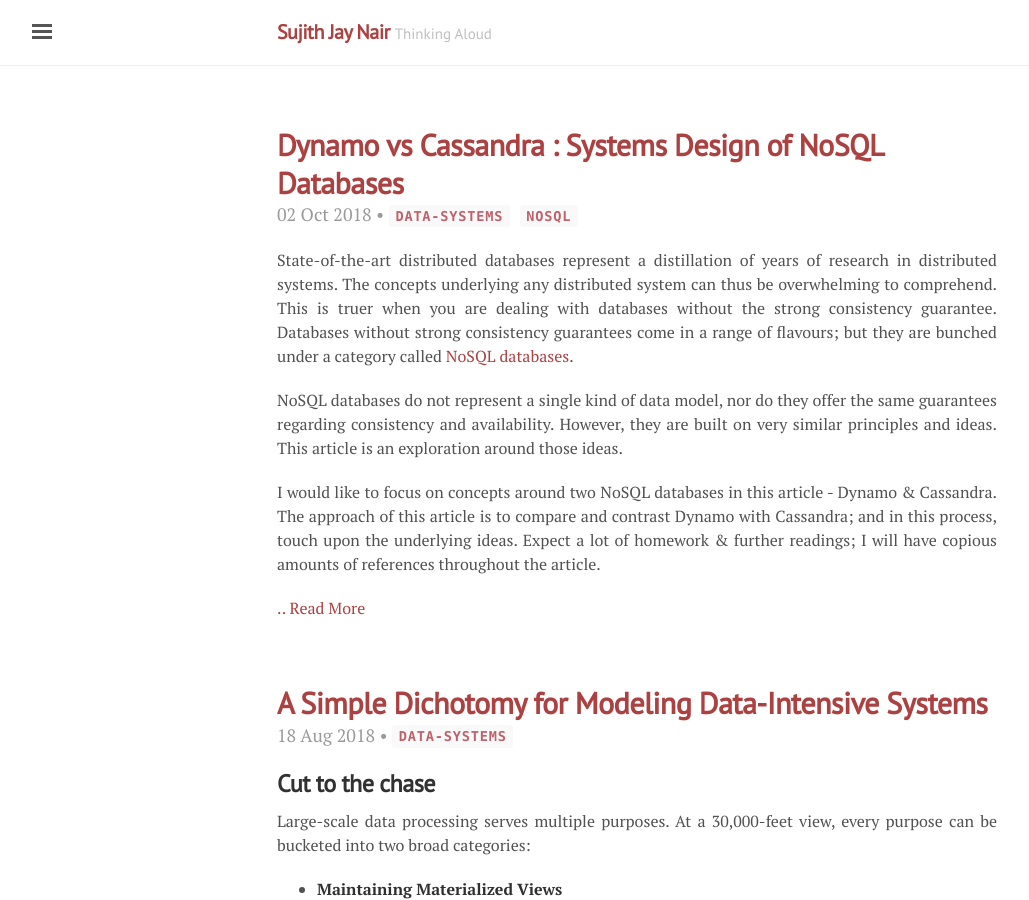
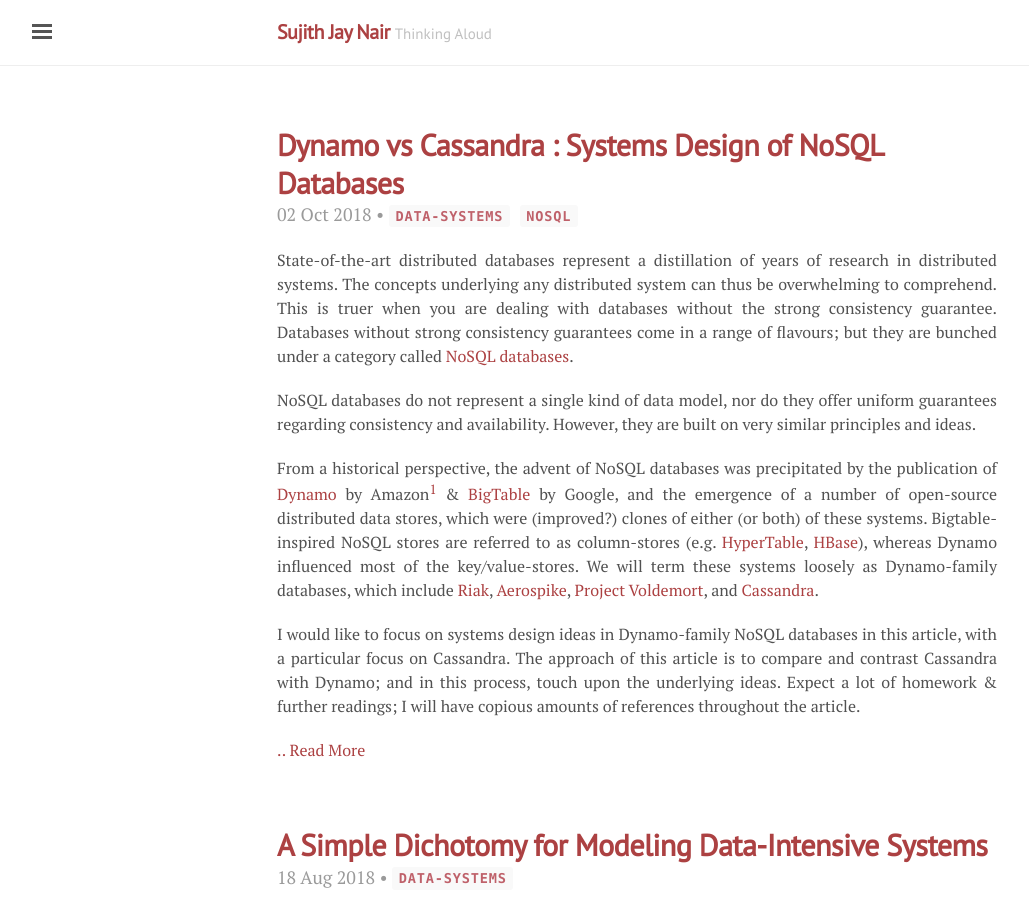
Before and after one commit to sujithjay/sujithjay.github.io, a Jekyll site: the page built from essays/index.html, in a window 1280 px wide and 900 px high. Shown: the whole window, without its empty margins (3-1032 px from the left). Built offline with Jekyll 4.4.1, drawn with Linux system fonts in a browser that asks for light colours; nearby versions of some CDN libraries; the list of posts is cut into pages by our own code; some of the changed lines change nothing that is shown.

Commit message:
Edits to Dynamo vs Cassandra

```diff
--- a/_posts/2018-09-20-Dynamo-vs-Cassandra.md
+++ b/_posts/2018-09-20-Dynamo-vs-Cassandra.md
@@ -14,19 +14,19 @@
 ---
 State-of-the-art distributed databases represent a distillation of years of research in distributed systems. The concepts underlying any distributed system can thus be overwhelming to comprehend. This is truer when you are dealing with databases without the strong consistency guarantee. Databases without strong consistency guarantees come in a range of flavours; but they are bunched under a category called [NoSQL databases](http://www.christof-strauch.de/nosqldbs.pdf).
 
-NoSQL databases do not represent a single kind of data model, nor do they offer the same guarantees regarding consistency and availability. However, they are built on very similar principles and ideas. This article is an exploration around those ideas.
+NoSQL databases do not represent a single kind of data model, nor do they offer uniform guarantees regarding consistency and availability. However, they are built on very similar principles and ideas.
 
-I would like to focus on concepts around two NoSQL databases in this article - Dynamo & Cassandra. The approach of this article is to compare and contrast Dynamo with Cassandra; and in this process, touch upon the underlying ideas. Expect a lot of homework & further readings; I will have copious amounts of references throughout the article.
+From a historical perspective, the advent of NoSQL databases was precipitated by the publication of [Dynamo](https://courses.cs.washington.edu/courses/csep552/18wi/papers/decandia-dynamo.pdf) by Amazon[^1] & [BigTable](https://static.googleusercontent.com/media/research.google.com/en//archive/bigtable-osdi06.pdf) by Google, and the emergence of a number of open-source distributed data stores, which were (improved?) clones of either (or both) of these systems. Bigtable-inspired NoSQL stores are referred to as column-stores (e.g. [HyperTable](http://www.hypertable.com/documentation/), [HBase](https://hbase.apache.org/)), whereas Dynamo influenced most of the key/value-stores. We will term these systems loosely as Dynamo-family databases, which include [Riak](http://docs.basho.com/), [Aerospike](https://www.aerospike.com/docs/), [Project Voldemort](http://www.project-voldemort.com/voldemort/), and [Cassandra](http://cassandra.apache.org/).
+
+I would like to focus on systems design ideas in Dynamo-family NoSQL databases in this article, with a particular focus on Cassandra. The approach of this article is to compare and contrast Cassandra with Dynamo; and in this process, touch upon the underlying ideas. Expect a lot of homework & further readings; I will have copious amounts of references throughout the article.
 
 <!--break-->
-## Introductions
-The links to the respective papers of Dynamo & Cassandra can be found in my [reading-list](/reading-list/data-systems#database-design). I find that a fair amount of review-articles exists for the Dynamo paper: a few interesting takes can be found [here](http://glinden.blogspot.com/2007/10/highly-available-distributed-hash.html) & [here](http://muratbuffalo.blogspot.com/2010/11/dynamo-amazons-highly-available-key.html).
-
-Dynamo has proven to be quite an influential work (inspite of being a walled system with its implementation never released to public domain), inspiring and infusing similar design ideas into a lot of subsequent systems. These systems can be loosely termed as Dynamo-family databases, which include [Riak](http://docs.basho.com/), [Aerospike](https://www.aerospike.com/docs/), [Project Voldemort](http://www.project-voldemort.com/voldemort/), and [Cassandra](http://cassandra.apache.org/).
-
+## Caveats
 Cassandra, although heavily influenced by Dynamo, also borrows from [BigTable](https://cloud.google.com/bigtable/docs/).
 
-A chunk of the differences between Cassandra & Dynamo stem from the fact that the data-model of Dynamo is a key-value store, while Cassandra is designed as a [column-family](https://en.wikipedia.org/wiki/Standard_column_family) data store (which is a concept from BigTable in which the primary abstraction is a sparsely populated wide table). Thus, a more suited choice for comparison with Cassandra would be [AWS DynamoDB](https://aws.amazon.com/dynamodb/), which is a NoSQL database service that supports key-value and document data structures. However, commenting on the internal design of DynamoDB is difficult since it is not available in the public domain. DynamoDB is said to be 'built on the principles of Dynamo'; however, the differences, where they exist, are hard to glean and reason about.
+A chunk of the differences between Cassandra & Dynamo stem from the fact that the data-model of Dynamo is a key-value store, while Cassandra is designed as a [column-family](https://en.wikipedia.org/wiki/Standard_column_family) data store (which is a concept from BigTable in which the primary abstraction is a sparsely populated wide table).
+
+For what it's worth, Cassandra is full-fledged database implementation while Dynamo is a set of ideas which when taken together can form a highly available distributed data-store (courtesy of it being a walled system with its implementation never released to public domain).
 
 We will focus on a comparison of the implementation choices in Cassandra & Dynamo which address the challenges of a distributed system; and will try to steer clear of contrasts arising from differences in the data models.
 
@@ -57,7 +57,7 @@
 
 In a data-store using vector clocks, the data-store holds onto both _V1_ and _V2_ because they do not descend from each other. When an actor reads the data at a future point of time (for example, Chandra is reading the 'address' data), the data-store will hand back both values. The client decides on the merge strategy of the sibling data returned to it. Once descendancy can be calculated, values stored with vector clocks that have been succeeded will be removed.
 
-Vector Clocks were proposed as a conflict resolution mechanism in the original Dynamo paper; however, most Dynamo-family databases have last-write-wins as their conflict resolution mechanism. [^1]
+Vector Clocks were proposed as a conflict resolution mechanism in the original Dynamo paper; however, most Dynamo-family databases have last-write-wins as their conflict resolution mechanism. [^2]
 
 The maintainers of Riak have lucid explanations of how vector clocks work and the associated challenges in [Why Vector Clocks Are Easy](http://basho.com/posts/technical/why-vector-clocks-are-easy/) and [Why Vector Clocks Are Hard](http://basho.com/posts/technical/why-vector-clocks-are-hard/).
 
@@ -78,8 +78,8 @@
 
 Hinted Handoff has two purposes:
 
-- It allows the database to offer full write availability when consistency is not required.[^2]
-- It improves response consistency after temporary outages.[^3]
+- It allows the database to offer full write availability when consistency is not required.[^3]
+- It improves response consistency after temporary outages.[^4]
 
 The implications of hinted writes on read & write consistencies are covered in the next section on [strict & sloppy quorum](#strict--sloppy-quorum). Notes on Cassandra's implementation of hinted handoff can be found [here](https://docs.datastax.com/en/cassandra/3.0/cassandra/operations/opsRepairNodesHintedHandoff.html).
 
@@ -91,7 +91,7 @@
 In Cassandra, strict quorum is used. This means that hinted writes do not count towards read or write consistency requirements (with the exception of [ANY write consistency]((https://docs.datastax.com/en/cassandra/3.0/cassandra/dml/dmlConfigConsistency.html#Writeconsistencylevels))).
 
 ## Consistent Hashing
-This article started with saying that distributed databases represent a distillation of years of research in distributed systems. No other concept illustrates this better than consistent hashing (or ring hashing). Consistent hashing has been around [since 1997](https://www.akamai.com/es/es/multimedia/documents/technical-publication/consistent-hashing-and-random-trees-distributed-caching-protocols-for-relieving-hot-spots-on-the-world-wide-web-technical-publication.pdf) [^4], and formed the basis of the formation of Akamai Technologies, and the subsequent birth of the Content Distribution Network industry.
+This article started with saying that distributed databases represent a distillation of years of research in distributed systems. No other concept illustrates this better than consistent hashing (or ring hashing). Consistent hashing has been around [since 1997](https://www.akamai.com/es/es/multimedia/documents/technical-publication/consistent-hashing-and-random-trees-distributed-caching-protocols-for-relieving-hot-spots-on-the-world-wide-web-technical-publication.pdf) [^5], and formed the basis of the formation of Akamai Technologies, and the subsequent birth of the Content Distribution Network industry.
 
 In consistent hashing, the output range of a hash function is treated as a fixed circular space or "ring" (i.e. the largest hash value wraps around to the smallest hash value). Each node in the system is assigned multiple random value within this space. Each random value is called a _vnode_ position; a single node is associated to multiple _vnodes_ & consequently multiple positions on the ring.
 
@@ -119,7 +119,7 @@
 ## Anti-Entropy using Merkle trees
 The distributed nature of data means data in a replica can become inconsistent with other replicas over time. Dynamo-family databases have a multi-pronged approach to deal with it. [Hinted Hand-offs](#hinted-handoff) is a strategy in write-paths to handle and repair temporary failures. [Read repair](https://docs.datastax.com/en/cassandra/3.0/cassandra/operations/opsRepairNodesReadRepair.html) is a strategy to repair inconsistencies observed in the read-path.
 
-The above two strategies work behind the scene to repair data; but due to their very nature of repairing data accessed during reads or writes alone, they cannot repair every data item in the replicas. They work best if the system membership churn is low and node failures are transient.  Hence, these databases provide a manual way to trigger repairs of data. This is called an anti-entropy repair. [^5]
+The above two strategies work behind the scene to repair data; but due to their very nature of repairing data accessed during reads or writes alone, they cannot repair every data item in the replicas. They work best if the system membership churn is low and node failures are transient.  Hence, these databases provide a manual way to trigger repairs of data. This is called an anti-entropy repair. [^6]
 
 Anti-entropy is a process of comparing the data of all replicas and updating each replica to the newest version. It relies on [Merkle tree](http://en.wikipedia.org/wiki/Merkle_tree) hash exchanges between nodes. The following extract, from [Cassandra documentation](https://docs.datastax.com/en/cassandra/3.0/cassandra/operations/opsRepairNodesManualRepair.html), is a good overview of the use of Merkle trees in the anti-entropy process.
 
@@ -127,9 +127,10 @@
 
 > After the initiating node receives the Merkle trees from the participating peer nodes, the initiating node compares every tree to every other tree. If a difference is detected, the differing nodes exchange data for the conflicting range(s), and the new data is written to SSTables. The comparison begins with the top node of the Merkle tree. If no difference is detected, then the data requires no repair. If any difference is detected, the process proceeds to the left child node and compares and then the right child node. When a node is found to differ, inconsistent data exists for the range that pertains to that node. All data that corresponds to the leaves below that Merkle tree node will be replaced with new data.
 
-The key difference in Cassandra's implementation of anti-entropy from Dynamo is that the Merkle trees are built per column family, and they are not maintained for longer than it takes to send them to neighboring nodes.[^6] Instead, the trees are generated as snapshots of the dataset during major compactions: this means that excess data might be sent across the network, but it saves local disk IO, and is preferable for very large datasets.
+The key difference in Cassandra's implementation of anti-entropy from Dynamo is that the Merkle trees are built per column family, and they are not maintained for longer than it takes to send them to neighboring nodes.[^7] Instead, the trees are generated as snapshots of the dataset during major compactions: this means that excess data might be sent across the network, but it saves local disk IO, and is preferable for very large datasets.
 
 Notes on Cassandra's implementation of anti-entropy can be found [here](https://wiki.apache.org/cassandra/ArchitectureAntiEntropy). A more-detailed blog-entry on anti-entropy, with a similar take on comparing Riak, Cassandra & Dynamo as this article, can be found [here](https://loveforprogramming.quora.com/Distributed-Systems-Part-3-Managing-Anti-Entropy-using-Merkle-Trees).
+
 ## Gossip Protocols
 Gossip protocols are a class of peer-to-peer communication protocols inspired by information dissemination in real-life social networks. In Dynamo, decentralized failure detection protocols use a simple gossip-style
 protocol that enable each node in the system to learn about the arrival (or departure) of other nodes. Failure detection helps nodes in avoiding communication with unresponsive peers during read and write operations. Dynamo's failure detection protocol is based on [Gupta et al. (2001)](http://www.ict.uom.gr/teaching/distrubutedSite/eceutexas/dist2/papers/On_scalable_and_efficient_distributed_failure_detectors.pdf), although the exact implementation details are obscure.
@@ -142,12 +143,27 @@
 The scope of topics covered in this article are vast; and I do not believe a single article does justice to them. However, the attempt here was to compile a compendium on the ideas behind NoSQL distributed systems. A future article will attempt a similar take on [NewSQL databases](https://en.wikipedia.org/wiki/NewSQL), but that's for another day. Hope you find this useful. Until next time!
 
 ## Notes
-   [^1]: Riak has last-write-wins as its default mechanism for conflict resolution, inspite of a high chance of data-loss. As its maintainers put it,
+   [^1]: A fair amount of review-articles exists for the Dynamo paper: a few interesting takes can be found [here](http://glinden.blogspot.com/2007/10/highly-available-distributed-hash.html) & [here](http://muratbuffalo.blogspot.com/2010/11/dynamo-amazons-highly-available-key.html).
+
+   [^2]: Riak has last-write-wins as its default mechanism for conflict resolution, inspite of a high chance of data-loss. As its maintainers put it,
        > [Vector clocks are hard: even with perfect implementation you can’t have perfect information about causality in an open system without unbounded information growth](http://basho.com/posts/technical/why-vector-clocks-are-hard/).
 
-   [^2]: The catch here is 'when consistency is not required'. In Dynamo which uses sloppy quorum, hinted writes count towards write consistency requirements, and hence hinted handoff helps offer full write availability. In Cassandra, [for every write consistency other than ANY](https://docs.datastax.com/en/cassandra/3.0/cassandra/dml/dmlConfigConsistency.html#Writeconsistencylevels), hinted writes do not count towards write consistency requirements. Hence, full write availability may not be available.
+   [^2]: The catch here is 'when consistency is not required'. In Dynamo which uses sloppy quorum, hinted writes count towards write consistency requirements, and hence hinted handoff helps offer full write availability.
 
-   [^3]: In a similar vein to the note above, sloppy quorum in Dynamo means that hints stored in nodes other than the replicas count towards read consistency requirements; thus, improving read availability. Cassandra does not use hinted writes in computing [read consistency requirements](https://docs.datastax.com/en/cassandra/3.0/cassandra/dml/dmlConfigConsistency.html#Readconsistencylevels); thus hinted handoffs do not improve read availability.
-   [^4]: This may not be entirely true. [A form of consistent hashing](https://info.teradata.com/HTMLPubs/DB_TTU_16_00/index.html#page/Database_Management%2FB035-1094-160K%2Fpho1472240585397.html%23wwID0EEPUO) is claimed to have existed in Teradata since 1986. I could not find any source to back this claim. However, it is clear the [Akamai paper](https://www.akamai.com/es/es/multimedia/documents/technical-publication/consistent-hashing-and-random-trees-distributed-caching-protocols-for-relieving-hot-spots-on-the-world-wide-web-technical-publication.pdf) was the first to name this technique as consistent hashing.
-   [^5]: Anti-entropy processes need not always be manual. Riak periodically clears & regenerates the Merkle hash trees used in the anti-entropy process. They term it [active anti-entropy](http://docs.basho.com/riak/kv/2.2.3/learn/concepts/active-anti-entropy/).
-   [^6]: Cassandra does not persist the hash trees generated during anti-entropy. On the other hand, Riak (which seems to have followed the original Dynamo approach on this) uses persistent, on-disk hash trees instead of in-memory hash trees. The advantages of this approach, [as stated by its maintainers](http://docs.basho.com/riak/kv/2.2.3/learn/concepts/active-anti-entropy/), are twofold: i) Riak can run anti-entropy operations with a minimal impact on memory usage. ii) Riak nodes can be restarted without needing to rebuild hash trees.
+    In Cassandra, [for every write consistency other than ANY](https://docs.datastax.com/en/cassandra/3.0/cassandra/dml/dmlConfigConsistency.html#Writeconsistencylevels), hinted writes do not count towards write consistency requirements. Hence, full write availability may not be available.
+
+   [^4]: In a similar vein to the note above, sloppy quorum in Dynamo means that hints stored in nodes other than the replicas count towards read consistency requirements; thus, improving read availability.
+
+    Cassandra does not use hinted writes in computing [read consistency requirements](https://docs.datastax.com/en/cassandra/3.0/cassandra/dml/dmlConfigConsistency.html#Readconsistencylevels); thus hinted handoffs do not improve read availability.
+
+   [^5]: This may not be entirely true. [A form of consistent hashing](https://info.teradata.com/HTMLPubs/DB_TTU_16_00/index.html#page/Database_Management%2FB035-1094-160K%2Fpho1472240585397.html%23wwID0EEPUO) is claimed to have existed in Teradata since 1986. I could not find any source to back this claim. However, it is clear the [Akamai paper](https://www.akamai.com/es/es/multimedia/documents/technical-publication/consistent-hashing-and-random-trees-distributed-caching-protocols-for-relieving-hot-spots-on-the-world-wide-web-technical-publication.pdf) was the first to name this technique as consistent hashing.
+
+   [^6]: Anti-entropy processes need not always be manual. Riak periodically clears & regenerates the Merkle hash trees used in the anti-entropy process. They term it [active anti-entropy](http://docs.basho.com/riak/kv/2.2.3/learn/concepts/active-anti-entropy/).
+
+   [^7]: Cassandra does not persist the hash trees generated during anti-entropy.
+
+    On the other hand, Riak (which seems to have followed the original Dynamo approach on this) uses persistent, on-disk hash trees instead of in-memory hash trees. The advantages of this approach, [as stated by its maintainers](http://docs.basho.com/riak/kv/2.2.3/learn/concepts/active-anti-entropy/), are twofold:
+
+     a) Riak can run anti-entropy operations with a minimal impact on memory usage.
+
+     b) Riak nodes can be restarted without needing to rebuild hash trees.
```
